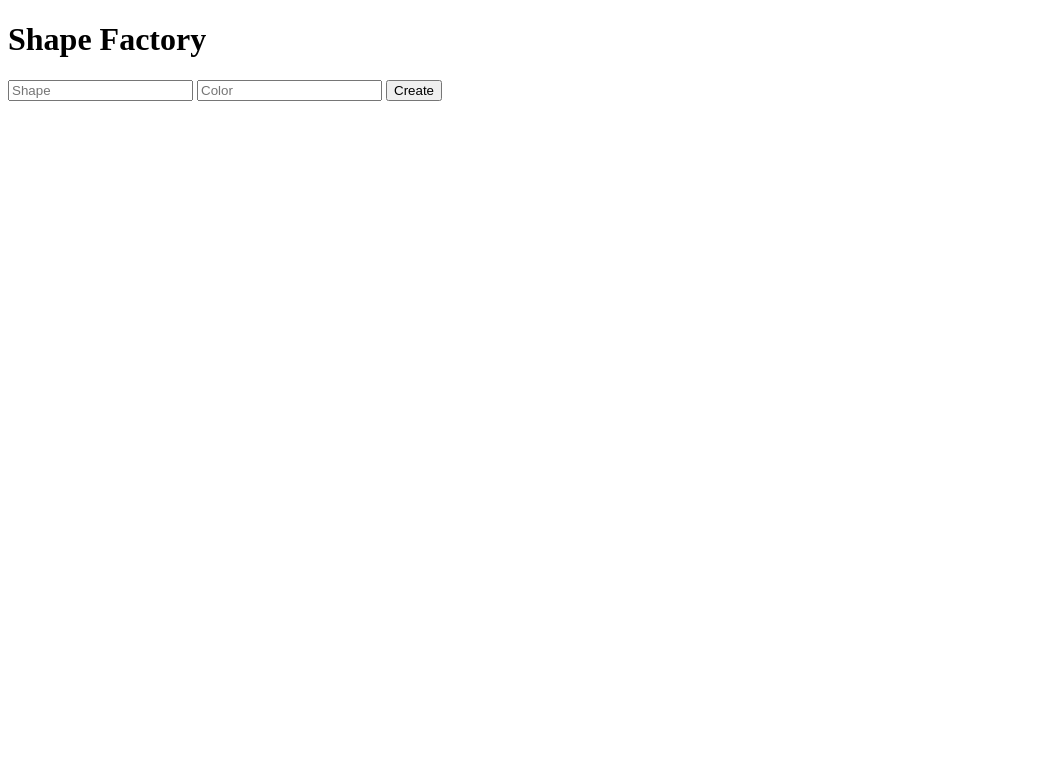
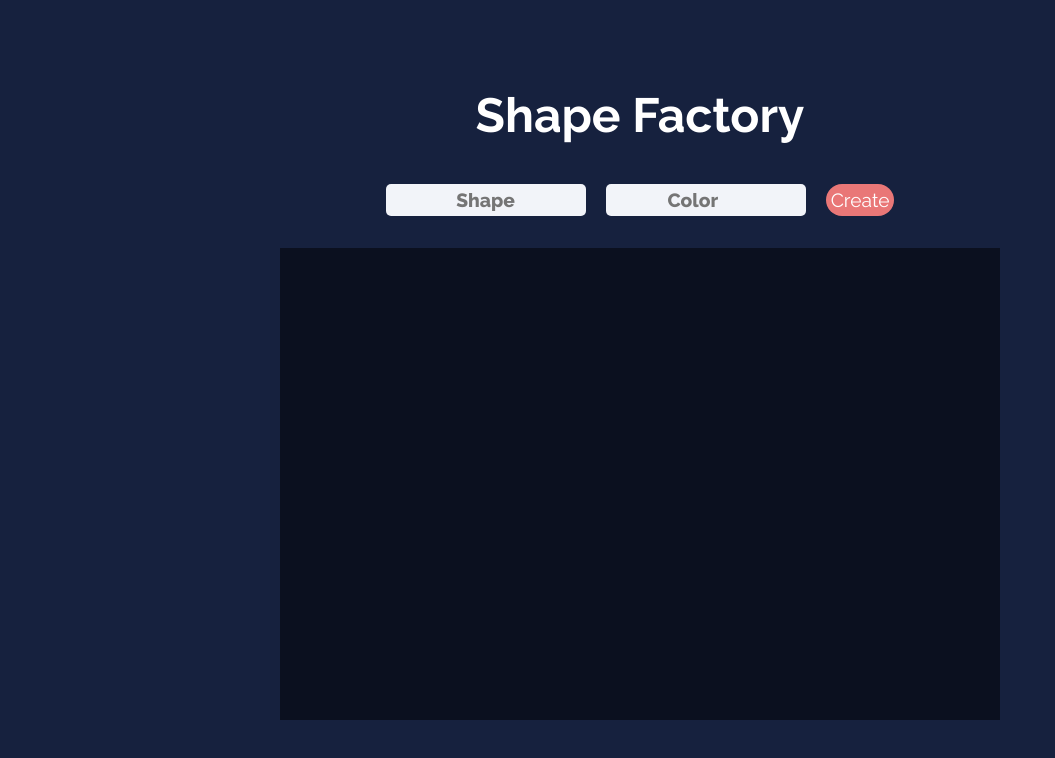
Before and after one commit to MattBanuag/shape-factory, a website: page index.html in a window 1280 px wide. Shown: the whole page, without its empty margins (0-1055 px from the left). Drawn offline with Linux system fonts and the light colour scheme; files that its build step writes are made by us from their sources.

Commit message:
Added styling to app

```diff
--- a/assets/styles/index.css
+++ b/assets/styles/index.css
@@ -0,0 +1,24 @@
+@import './reset.css';
+/* = = = = = = = = = = = = = = = = = = */
+/* WRAPPER & CONTAINERS                */
+/* = = = = = = = = = = = = = = = = = = */
+.wrapper {
+    height: 100vh;
+    display: flex;
+    justify-content: center;
+    padding: 5rem 0;
+}
+
+.app-container {
+    display: flex;
+    justify-content: center;
+    align-items: center;
+    gap: 2rem;
+    flex-direction: column;
+}
+
+.shapes-container {
+    width: 45rem;
+    height: 45rem;
+    background-color: rgba(0,0,0,0.5);
+}
--- a/assets/styles/reset.css
+++ b/assets/styles/reset.css
@@ -20,7 +20,7 @@
 
 html {
   height: 100%;
-  font-family: "Nunito", "Open Sans", Arial, sans-serif;
+  font-family: "Raleway", Arial, sans-serif;
   font-size: 100%;
   font-weight: 400;
   line-height: 1.5;
@@ -30,7 +30,7 @@ html {
 }
 
 body {
-  height: 100%;
+  height: 100vh;
   background-color: #16213E;
 }
 
@@ -80,36 +80,29 @@ input[type=button], input[type=submit], input[type=clear], input[type=radio], bu
 /* BASIC ELEMENT STYLES                      */
 /*-------------------------------------------*/
 h1 {
-  font-size: 8rem;
-  color: #DC3535;
-}
-
-p {
-  font-size: 1.2rem;
+  font-size: 3rem;
+  color: #FFF;
 }
 
 input[type=button], button {
-  padding: 10px;
+  padding: 5px;
   border-radius: 50px;
   font-size: 1.2rem;
   color: #FFF;
-  background-color: #3CCF4E;
+  background-color: #E97777;
 }
 
-button {
-  position: fixed;
-  top: 11%;
-  width: 50%;
-  background-color: #DC3535;
-}
-
-input[type=text] {
+input[type=text], .color-input {
   width: 200px;
-  padding: 10px;
+  padding: 5px;
   border-radius: 5px;
   text-align: center;
-  font-size: 1.3rem;
+  font-size: 1.2rem;
   font-weight: 800;
   color: #000;
   background-color: #F2F4F9;
 }
+
+.color-input {
+  margin-inline: 1rem;
+}
--- a/index.html
+++ b/index.html
@@ -16,7 +16,7 @@
         <link rel="stylesheet" href="https://cdnjs.cloudflare.com/ajax/libs/font-awesome/6.2.0/css/all.min.css" integrity="sha512-xh6O/CkQoPOWDdYTDqeRdPCVd1SpvCA9XXcUnZS2FmJNp1coAFzvtCN9BmamE+4aHK8yyUHUSCcJHgXloTyT2A==" crossorigin="anonymous" referrerpolicy="no-referrer" />
 
         <!-- CSS & JavaScript -->
-        <link rel="stylesheet" href="style/index.css" media="screen">
+        <link rel="stylesheet" href="assets/styles/index.css" media="screen">
         <script src="assets/scripts/index.js" type="module"></script>
     </head>
     <body>
@@ -25,8 +25,8 @@
                 <h1>Shape Factory</h1>
                 <form>
                     <input type="text" placeholder="Shape" class="shape-input">
-                    <input type="text" placeholder="Color" class="color-input">
-                    <datalist class="colors">
+                    <input list="colors" placeholder="Color" class="color-input">
+                    <datalist id="colors">
                         <option value="blue">Blue</option>
                         <option value="green">Green</option>
                         <option value="orange">Orange</option>
```
